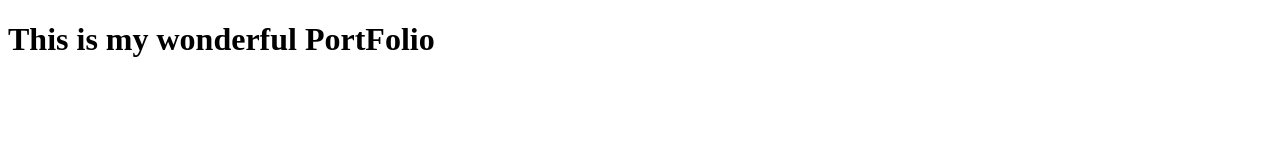
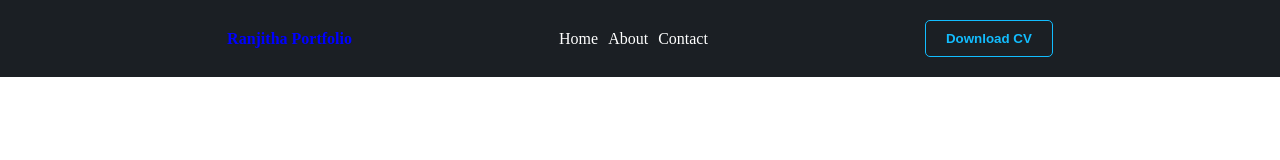
Before and after one commit to ranjitha-91/ranjitha-91, a plain HTML site: page index.html in a window 1280 px wide. Drawn offline with Linux system fonts and the light colour scheme.

Commit message:
header design

```diff
--- a/index.css
+++ b/index.css
@@ -0,0 +1,50 @@
+*{
+    margin:0;
+    padding:0;
+    box-sizing: border-box;
+
+}
+:root{
+    --dark-primary:#1b1f24;
+    --primary:#12bdff;
+}
+header{
+    background-color: #1b1f24;
+    padding: 20px;
+   color:white;
+
+    align-items: center;
+    display: flex;
+    justify-content:space-evenly;
+}
+ul{
+    display: flex;
+    color:#fff;
+    list-style: none;
+}
+ul li{
+    margin-right:10px;
+
+}
+ul li a{
+    color:#fff;
+    text-decoration: none;
+}
+ul li a:hover{
+    color:var(--primary);
+    font-size: 24px;
+}
+header button{
+    padding:10px 20px;
+    font-weight: bold;
+    background-color: var(--dark-primary);
+    border:1px solid var(--primary);
+    color:var(--primary);
+    border-radius: 5px;
+
+
+}
+header .logo{
+    font-weight: 600;
+    color:blue;
+}
--- a/index.html
+++ b/index.html
@@ -7,6 +7,25 @@
     <link rel="stylesheet" href="./index.css">
 </head>
 <body>
-    <h1>This is my wonderful PortFolio</h1>
+    <header> <span class="logo">Ranjitha Portfolio</span>
+        <div>
+            <ul>
+                <li>
+                    <a href="#">Home</a>
+                </li>
+                <li>
+                    <a href="#">About</a>
+                </li>
+                <li>
+                    <a href="#">Contact</a>
+                </li>
+
+            </ul>  </div>
+            <div>
+                <button >Download CV</button>
+            </div>
+
+        </header>
+
 </body>
 </html>
```
